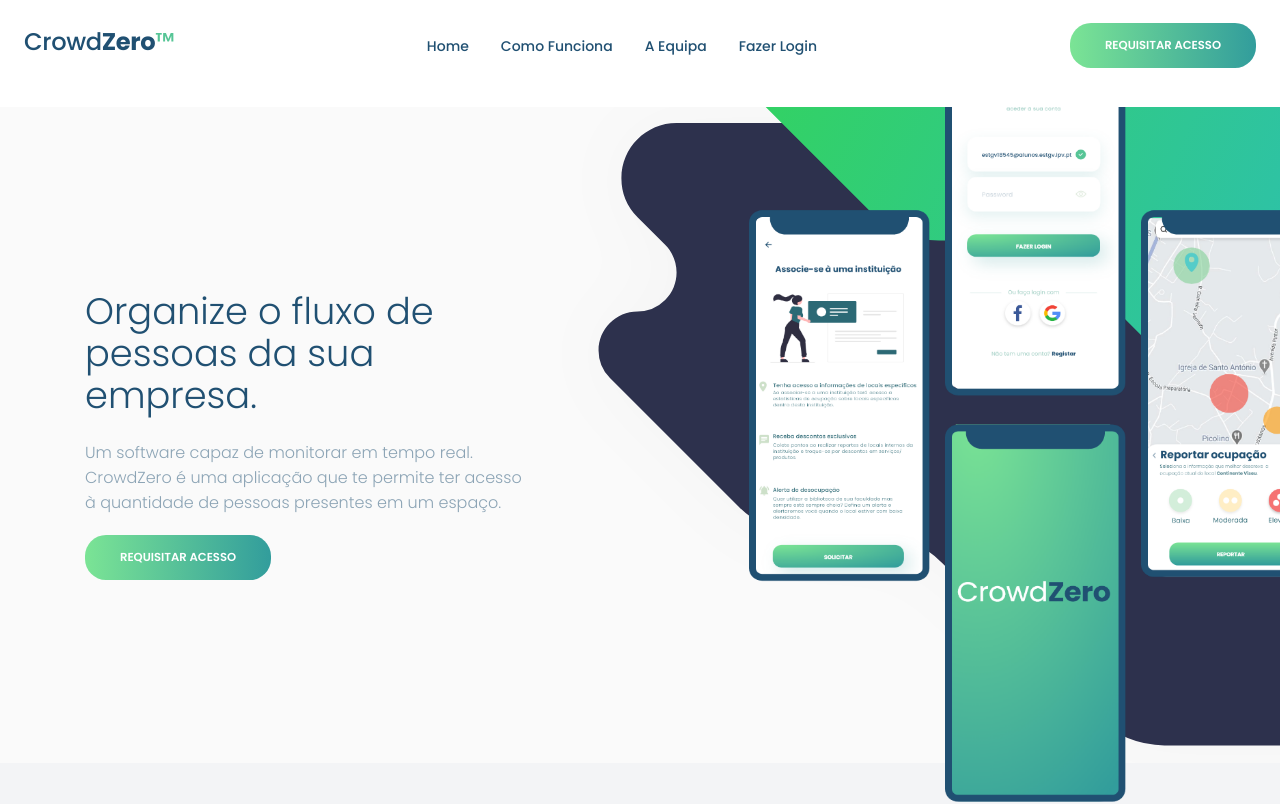
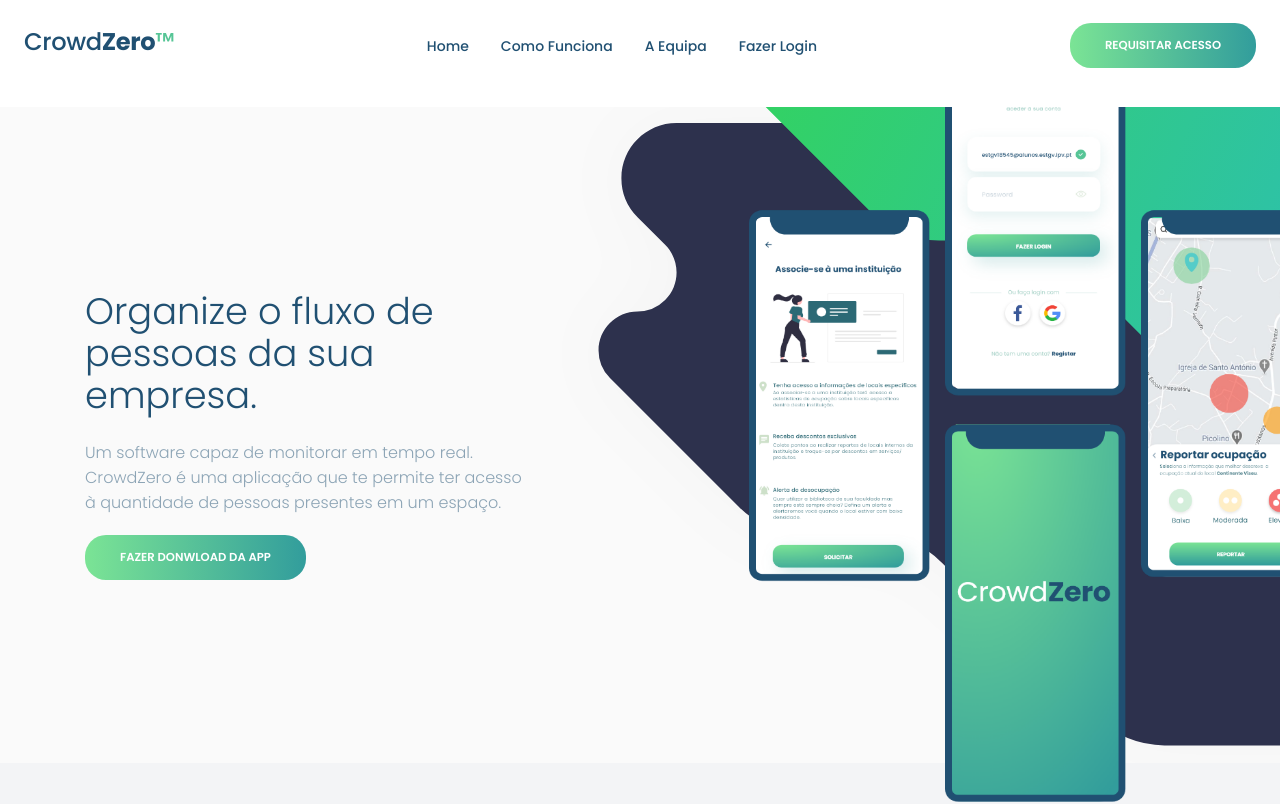
Before and after one commit to eduardaaragao/crowdzero-website, a React (Create React App) app: page / in a window 1280 px wide. Shown: the top 804 px of the page. Built offline with nearby package versions, Linux system fonts and the light colour scheme.

Commit message:
inserção link download

```diff
--- a/src/Components/Hero/index.js
+++ b/src/Components/Hero/index.js
@@ -1,7 +1,6 @@
 import React, {Component} from "react";
 import '../../CSS/style.css'
 import Button from '../Button'
-import {Link} from 'react-router-dom'
 
 export default class Hero extends Component {
     render(){
@@ -13,7 +12,7 @@
                         <h1>Organize o fluxo de pessoas da sua empresa.</h1>
                         <p>Um software capaz de monitorar em tempo real. CrowdZero é uma aplicação
                             que te permite ter acesso à quantidade de pessoas presentes em um espaço.</p>
-                        <Link to={"/registar"}><Button name="Requisitar acesso"/></Link>
+                        <a target='__blank' href='https://drive.google.com/uc?export=download&id=1sV_6n-ryJbCEweOs4FfCuCqYIK4V7X_g'><Button name="FAZER DONWLOAD DA APP"/></a>
                     </div>
                 </div>
             </section>
```
Also changed, not shown: 1 other file (tests, documents, lock files or other folders).
